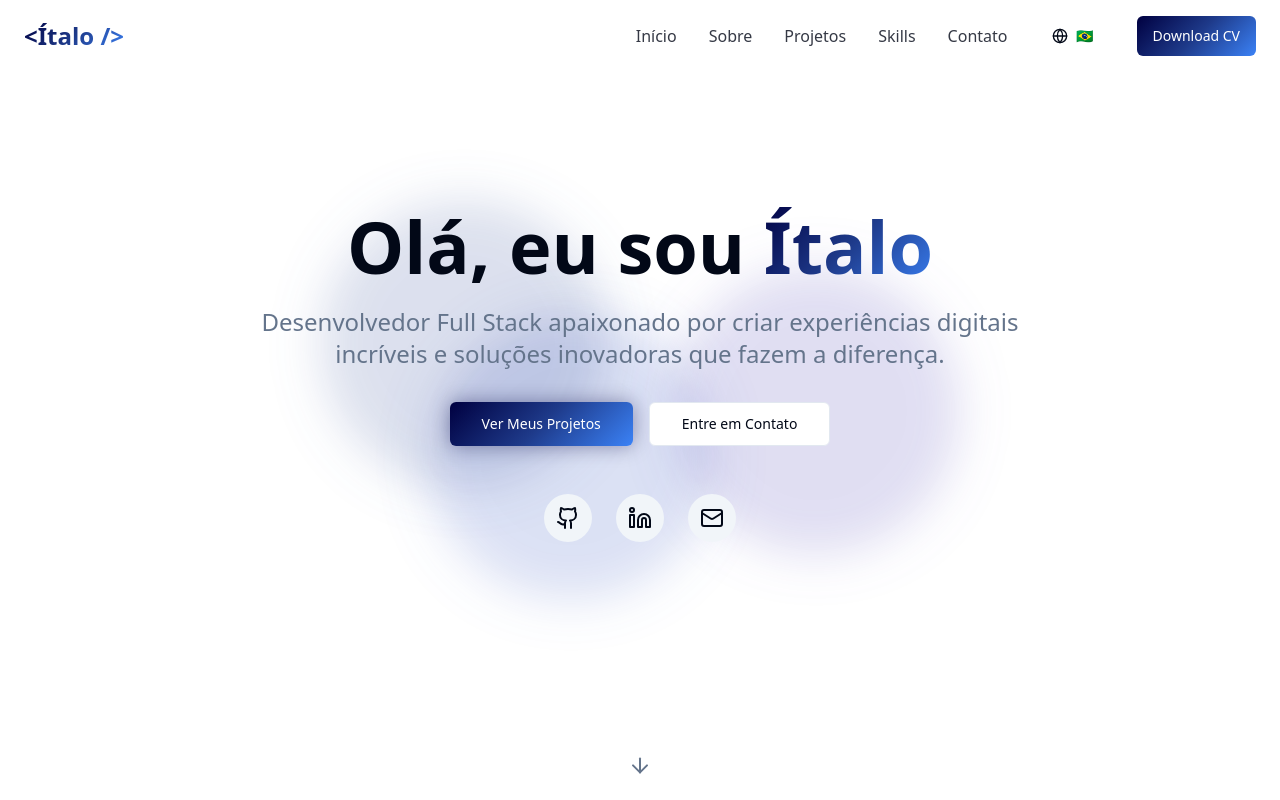
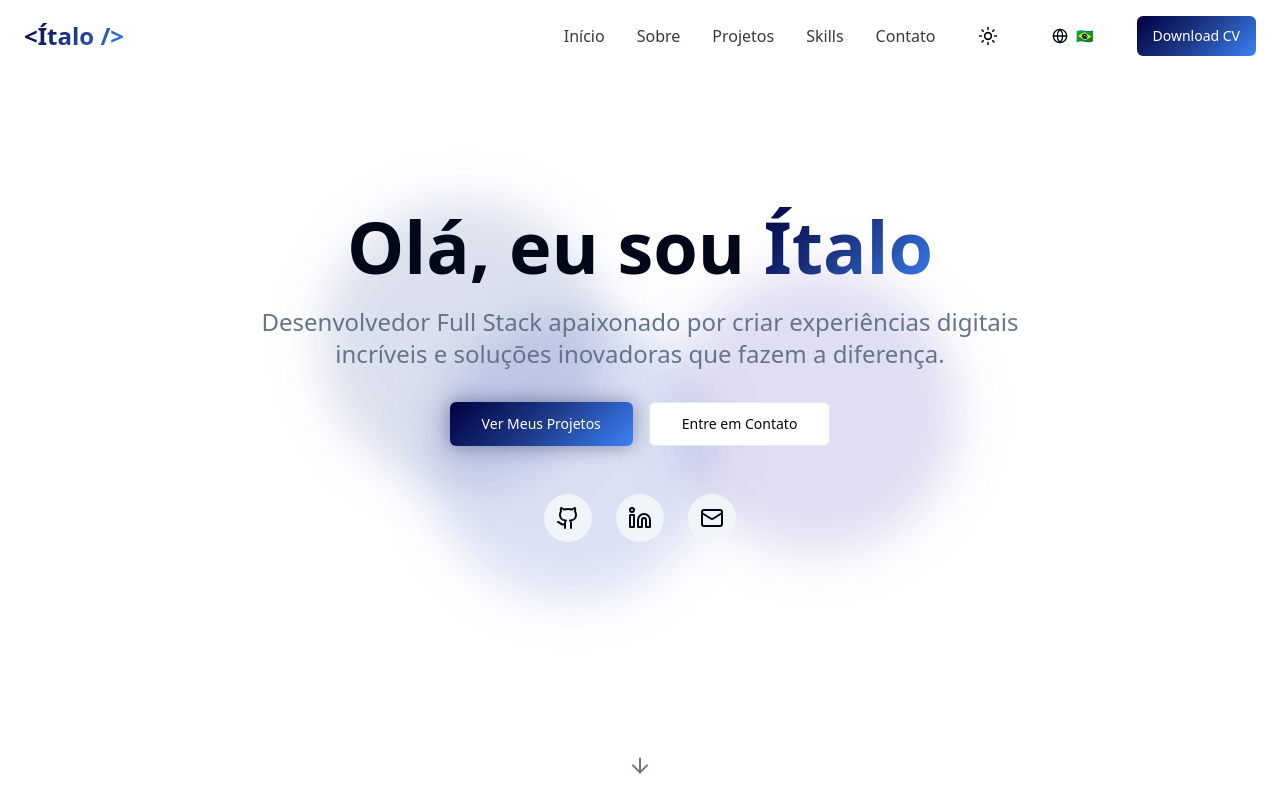
Before and after one commit to italosergio/portfolio, a Next.js app: page / in a window 1280 px wide. Shown: the top 800 px of the page. Built offline with nearby package versions, Linux system fonts and the light colour scheme.

Commit message:
implementa Tema Escuro Dark Theme

```diff
--- a/src/app/globals.css
+++ b/src/app/globals.css
@@ -76,14 +76,26 @@
 body {
   background-color: hsl(var(--background));
   color: hsl(var(--foreground));
+  transition: background-color 0.3s ease, color 0.3s ease;
 }
 
 .gradient-bg {
   background: linear-gradient(135deg, #000040 0%, #1e3a8a 50%, #3b82f6 100%);
 }
 
+.dark .gradient-bg {
+  background: linear-gradient(135deg, #1e40af 0%, #3b82f6 50%, #60a5fa 100%);
+}
+
 .gradient-text {
   background: linear-gradient(135deg, #000040 0%, #1e3a8a 50%, #3b82f6 100%);
+  -webkit-background-clip: text;
+  -webkit-text-fill-color: transparent;
+  background-clip: text;
+}
+
+.dark .gradient-text {
+  background: linear-gradient(135deg, #1e40af 0%, #3b82f6 50%, #60a5fa 100%);
   -webkit-background-clip: text;
   -webkit-text-fill-color: transparent;
   background-clip: text;
@@ -102,6 +114,26 @@ body {
   box-shadow: 0 0 20px rgba(0, 0, 64, 0.4);
 }
 
+.dark .glow-effect {
+  box-shadow: 0 0 20px rgba(59, 130, 246, 0.4);
+}
+
 .scroll-smooth {
   scroll-behavior: smooth;
 }
+
+/* Smooth transitions for theme changes */
+* {
+  transition: border-color 0.3s ease;
+}
+
+.bg-card,
+.bg-secondary,
+.bg-accent {
+  transition: background-color 0.3s ease;
+}
+
+.text-foreground,
+.text-muted-foreground {
+  transition: color 0.3s ease;
+}
--- a/src/app/layout.tsx
+++ b/src/app/layout.tsx
@@ -1,6 +1,7 @@
 import type { Metadata } from "next"
 import { Geist, Geist_Mono } from "next/font/google"
 import { LanguageProvider } from "@/contexts/LanguageContext"
+import { ThemeProvider } from "@/contexts/ThemeContext"
 import "./globals.css"
 
 const geistSans = Geist({
@@ -38,9 +39,11 @@ export default function RootLayout({
       <body
         className={`${geistSans.variable} ${geistMono.variable} antialiased`}
       >
-        <LanguageProvider>
-          {children}
-        </LanguageProvider>
+        <ThemeProvider>
+          <LanguageProvider>
+            {children}
+          </LanguageProvider>
+        </ThemeProvider>
       </body>
     </html>
   )
--- a/src/components/About.tsx
+++ b/src/components/About.tsx
@@ -56,7 +56,7 @@ const About = () => {
             viewport={{ once: true }}
           >
             <div className="relative">
-              <div className="w-80 h-80 mx-auto bg-gradient-to-br from-blue-900 to-indigo-800 rounded-full opacity-20 absolute -top-4 -left-4"></div>
+              <div className="w-80 h-80 mx-auto bg-gradient-to-br from-blue-900 to-indigo-800 dark:from-blue-400 dark:to-indigo-400 rounded-full opacity-20 dark:opacity-10 absolute -top-4 -left-4"></div>
               <div className="w-80 h-80 mx-auto bg-secondary rounded-full flex items-center justify-center relative overflow-hidden">
                 <img
                   src="/profile.png"
--- a/src/components/Header.tsx
+++ b/src/components/Header.tsx
@@ -5,6 +5,7 @@ import { motion } from "framer-motion"
 import { Menu, X } from "lucide-react"
 import { Button } from "./ui/button"
 import LanguageSelector from "./LanguageSelector"
+import ThemeToggle from "./ThemeToggle"
 import { useLanguage } from "@/contexts/LanguageContext"
 
 const Header = () => {
@@ -57,6 +58,7 @@ const Header = () => {
                 {item.name}
               </motion.a>
             ))}
+            <ThemeToggle />
             <LanguageSelector />
             <Button className="gradient-bg text-white" asChild>
               <a href="https://drive.google.com/file/d/1UMO-Zxa0N_8MbGmQo0_ItnOoGuAu7heA/view?usp=sharing" target="_blank" rel="noopener noreferrer">
@@ -67,6 +69,7 @@ const Header = () => {
 
           {/* Mobile Menu Button */}
           <div className="md:hidden flex items-center gap-2">
+            <ThemeToggle />
             <LanguageSelector />
             <Button
               variant="ghost"
--- a/src/components/Hero.tsx
+++ b/src/components/Hero.tsx
@@ -11,9 +11,9 @@ const Hero = () => {
     <section id="home" className="min-h-screen flex items-center justify-center relative overflow-hidden">
       {/* Background Animation */}
       <div className="absolute inset-0 -z-10">
-        <div className="absolute top-1/4 left-1/4 w-72 h-72 bg-blue-900/30 rounded-full mix-blend-multiply filter blur-xl opacity-70 animate-pulse"></div>
-        <div className="absolute top-1/3 right-1/4 w-72 h-72 bg-indigo-800/30 rounded-full mix-blend-multiply filter blur-xl opacity-70 animate-pulse animation-delay-2000"></div>
-        <div className="absolute bottom-1/4 left-1/3 w-72 h-72 bg-blue-800/30 rounded-full mix-blend-multiply filter blur-xl opacity-70 animate-pulse animation-delay-4000"></div>
+        <div className="absolute top-1/4 left-1/4 w-72 h-72 bg-blue-900/30 dark:bg-blue-400/20 rounded-full mix-blend-multiply dark:mix-blend-normal filter blur-xl opacity-70 animate-pulse"></div>
+        <div className="absolute top-1/3 right-1/4 w-72 h-72 bg-indigo-800/30 dark:bg-indigo-400/20 rounded-full mix-blend-multiply dark:mix-blend-normal filter blur-xl opacity-70 animate-pulse animation-delay-2000"></div>
+        <div className="absolute bottom-1/4 left-1/3 w-72 h-72 bg-blue-800/30 dark:bg-blue-500/20 rounded-full mix-blend-multiply dark:mix-blend-normal filter blur-xl opacity-70 animate-pulse animation-delay-4000"></div>
       </div>
 
       <div className="container mx-auto px-6 text-center">
--- /dev/null
+++ b/src/components/ThemeToggle.tsx
@@ -0,0 +1,47 @@
+"use client"
+
+import { motion } from "framer-motion"
+import { Moon, Sun } from "lucide-react"
+import { Button } from "./ui/button"
+import { useTheme } from "@/contexts/ThemeContext"
+import { useLanguage } from "@/contexts/LanguageContext"
+
+const ThemeToggle = () => {
+  const { theme, toggleTheme } = useTheme()
+  const { t } = useLanguage()
+
+  return (
+    <Button
+      variant="ghost"
+      size="icon"
+      onClick={toggleTheme}
+      className="relative"
+      title={theme === "light" ? t("darkMode") : t("lightMode")}
+    >
+      <motion.div
+        initial={false}
+        animate={{
+          scale: theme === "light" ? 1 : 0,
+          rotate: theme === "light" ? 0 : 180,
+        }}
+        transition={{ duration: 0.2 }}
+        className="absolute"
+      >
+        <Sun className="w-5 h-5" />
+      </motion.div>
+      <motion.div
+        initial={false}
+        animate={{
+          scale: theme === "dark" ? 1 : 0,
+          rotate: theme === "dark" ? 0 : -180,
+        }}
+        transition={{ duration: 0.2 }}
+        className="absolute"
+      >
+        <Moon className="w-5 h-5" />
+      </motion.div>
+    </Button>
+  )
+}
+
+export default ThemeToggle
--- /dev/null
+++ b/src/contexts/ThemeContext.tsx
@@ -0,0 +1,46 @@
+"use client"
+
+import { createContext, useContext, useEffect, useState, ReactNode } from "react"
+
+type Theme = "light" | "dark"
+
+interface ThemeContextType {
+  theme: Theme
+  toggleTheme: () => void
+}
+
+const ThemeContext = createContext<ThemeContextType | undefined>(undefined)
+
+export function ThemeProvider({ children }: { children: ReactNode }) {
+  const [theme, setTheme] = useState<Theme>("light")
+
+  useEffect(() => {
+    const savedTheme = localStorage.getItem("theme") as Theme
+    const systemTheme = window.matchMedia("(prefers-color-scheme: dark)").matches ? "dark" : "light"
+
+    setTheme(savedTheme || systemTheme)
+  }, [])
+
+  useEffect(() => {
+    document.documentElement.classList.toggle("dark", theme === "dark")
+    localStorage.setItem("theme", theme)
+  }, [theme])
+
+  const toggleTheme = () => {
+    setTheme(prev => prev === "light" ? "dark" : "light")
+  }
+
+  return (
+    <ThemeContext.Provider value={{ theme, toggleTheme }}>
+      {children}
+    </ThemeContext.Provider>
+  )
+}
+
+export function useTheme() {
+  const context = useContext(ThemeContext)
+  if (context === undefined) {
+    throw new Error("useTheme must be used within a ThemeProvider")
+  }
+  return context
+}
--- a/src/lib/translations.ts
+++ b/src/lib/translations.ts
@@ -64,7 +64,11 @@ export const translations = {
     footerDescription: "Desenvolvedor Full Stack apaixonado por criar experiências digitais incríveis",
     madeWith: "Feito com",
     by: "por",
-    builtWith: "Desenvolvido com Next.js, TypeScript e Tailwind CSS"
+    builtWith: "Desenvolvido com Next.js, TypeScript e Tailwind CSS",
+
+    // Theme
+    lightMode: "Modo Claro",
+    darkMode: "Modo Escuro"
   },
 
   en: {
@@ -132,7 +136,11 @@ export const translations = {
     footerDescription: "Full Stack Developer passionate about creating incredible digital experiences",
     madeWith: "Made with",
     by: "by",
-    builtWith: "Built with Next.js, TypeScript and Tailwind CSS"
+    builtWith: "Built with Next.js, TypeScript and Tailwind CSS",
+
+    // Theme
+    lightMode: "Light Mode",
+    darkMode: "Dark Mode"
   },
 
   es: {
@@ -200,7 +208,11 @@ export const translations = {
     footerDescription: "Desarrollador Full Stack apasionado por crear experiencias digitales increíbles",
     madeWith: "Hecho con",
     by: "por",
-    builtWith: "Desarrollado con Next.js, TypeScript y Tailwind CSS"
+    builtWith: "Desarrollado con Next.js, TypeScript y Tailwind CSS",
+
+    // Theme
+    lightMode: "Modo Claro",
+    darkMode: "Modo Oscuro"
   }
 }
 
```
